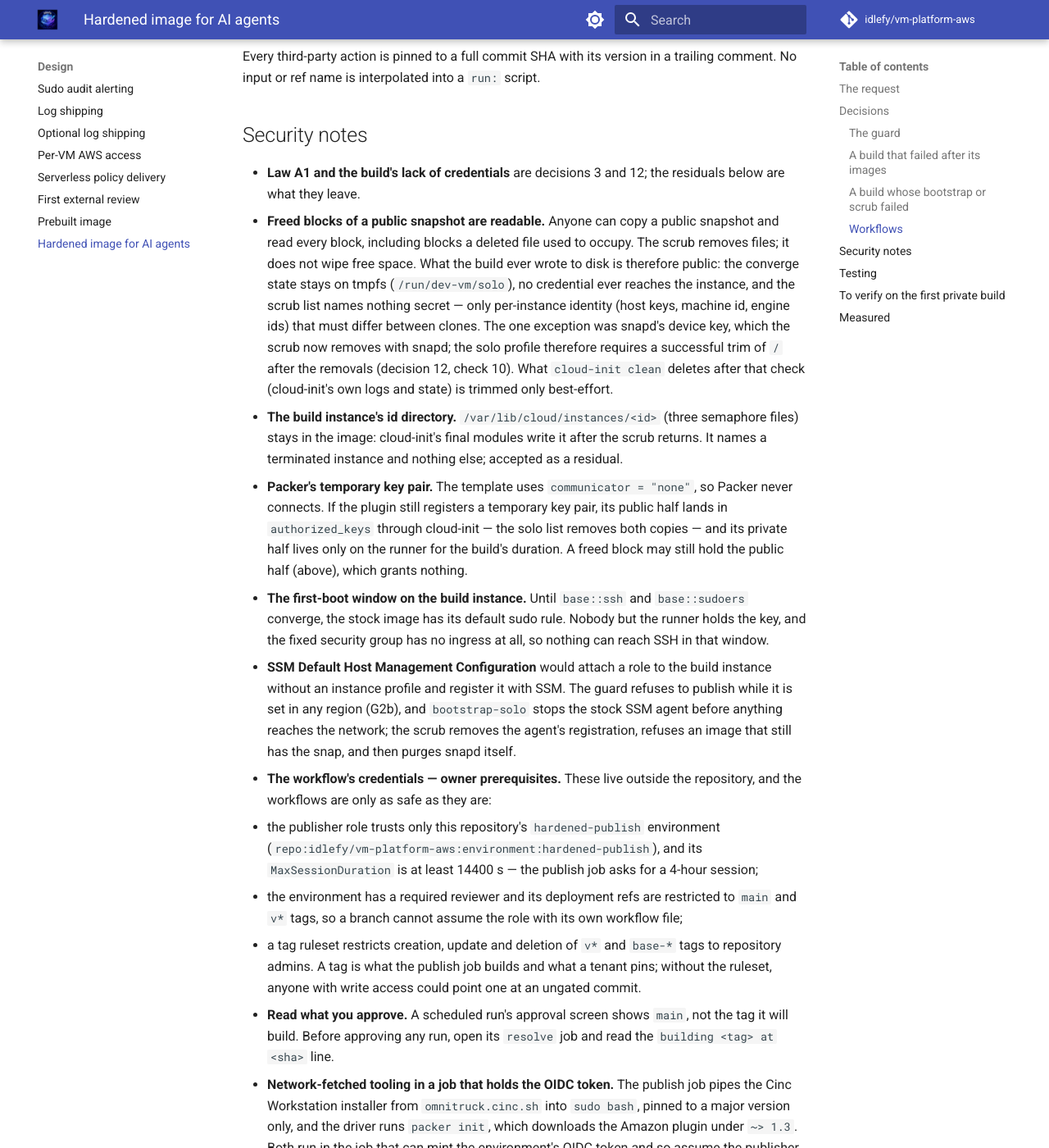
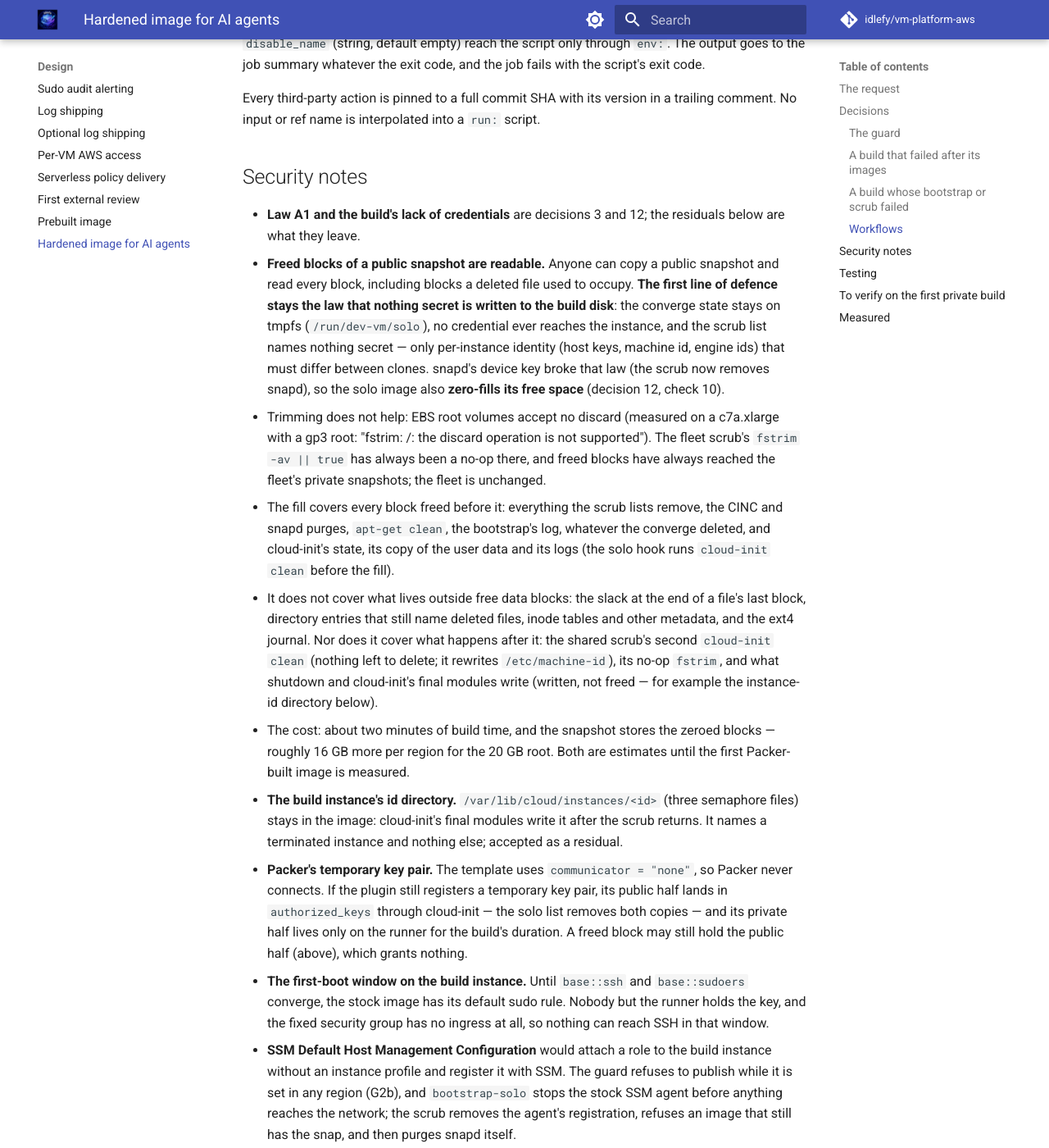
Before and after one commit to idlefy/vm-platform-aws, an MkDocs documentation site: the page built from docs/design/hardened-image.md, in a window 1280 px wide and 1400 px high, scrolled down 11741 px. Shown: the whole window at 82% size. Built offline with MkDocs 1.6.1 and Material for MkDocs 9.7.7, drawn with Linux system fonts in a browser that asks for light colours; comment, search, counter and statistics services are not loaded; some of the changed text lies outside the part shown.

Commit message:
fix(image): the solo scrub zero-fills free space instead of a strict trim EBS cannot do
EBS root volumes accept no discard (measured), so the strict fstrim refused
every build and a trim never freed anything in a snapshot. After every check
the solo hook now runs cloud-init clean, then fills / with zeros until it is
full, syncs and removes the file; the image is refused unless the fill ended
on a full filesystem after writing something and the file is gone. The fleet
scrub is unchanged.

```diff
--- a/docs/design/hardened-image.md
+++ b/docs/design/hardened-image.md
@@ -310,13 +310,16 @@ reaches it only through what the customer's own account does to the instance
       8. dpkg reports `cinc` as unknown or not installed, by the same strict
          rule;
       9. `/etc/dev-vm` — checked by `solo_dir` above;
-      10. last, `fstrim -v /` succeeds. A public snapshot's freed blocks are
-          readable (Security notes), and the removals above include the
-          build's snapd device key, so for this image a failed trim of the
-          root filesystem refuses it. The shared scrub's own `fstrim -av ||
-          true`, after `cloud-init clean`, stays best-effort: the fleet's
-          behaviour does not change, and the solo profile's strictness lives
-          only in its own hook.
+      10. last, `cloud-init clean --logs --machine-id`, then a **zero-fill
+          of `/`'s free space**: `dd if=/dev/zero` into one file on `/` until
+          the filesystem is full (root fills the reserved blocks too),
+          `sync`, remove the file, `sync`. The image is refused unless the
+          fill ended on "No space left on device" after writing something,
+          and the file is gone afterwards. The clean runs here, before the
+          fill, so that what it deletes is overwritten too; the shared
+          scrub's own clean after this hook then finds nothing left to
+          delete. A refusal from the fill comes after that clean. Why a
+          fill and not a trim: see "Freed blocks" in Security notes.
 
 13. **The publisher role is scoped to the build's own tags and a fixed,
     no-ingress security group.** The account also runs the dev organization's
@@ -540,15 +543,33 @@ trailing comment. No input or ref name is interpolated into a `run:` script.
   residuals below are what they leave.
 - **Freed blocks of a public snapshot are readable.** Anyone can copy a public
   snapshot and read every block, including blocks a deleted file used to
-  occupy. The scrub removes files; it does not wipe free space. What the
-  build ever wrote to disk is therefore public: the converge state stays on
-  tmpfs (`/run/dev-vm/solo`), no credential ever reaches the instance, and
-  the scrub list names nothing secret — only per-instance identity (host keys,
-  machine id, engine ids) that must differ between clones. The one exception
-  was snapd's device key, which the scrub now removes with snapd; the solo
-  profile therefore requires a successful trim of `/` after the removals
-  (decision 12, check 10). What `cloud-init clean` deletes after that check
-  (cloud-init's own logs and state) is trimmed only best-effort.
+  occupy. **The first line of defence stays the law that nothing secret is
+  written to the build disk**: the converge state stays on tmpfs
+  (`/run/dev-vm/solo`), no credential ever reaches the instance, and the
+  scrub list names nothing secret — only per-instance identity (host keys,
+  machine id, engine ids) that must differ between clones. snapd's device
+  key broke that law (the scrub now removes snapd), so the solo image also
+  **zero-fills its free space** (decision 12, check 10).
+  - Trimming does not help: EBS root volumes accept no discard (measured on a
+    c7a.xlarge with a gp3 root: "fstrim: /: the discard operation is not
+    supported"). The fleet scrub's `fstrim -av || true` has always been a
+    no-op there, and freed blocks have always reached the fleet's private
+    snapshots; the fleet is unchanged.
+  - The fill covers every block freed before it: everything the scrub lists
+    remove, the CINC and snapd purges, `apt-get clean`, the bootstrap's log,
+    whatever the converge deleted, and cloud-init's state, its copy of the
+    user data and its logs (the solo hook runs `cloud-init clean` before the
+    fill).
+  - It does not cover what lives outside free data blocks: the slack at the
+    end of a file's last block, directory entries that still name deleted
+    files, inode tables and other metadata, and the ext4 journal. Nor does
+    it cover what happens after it: the shared scrub's second `cloud-init
+    clean` (nothing left to delete; it rewrites `/etc/machine-id`), its
+    no-op `fstrim`, and what shutdown and cloud-init's final modules write
+    (written, not freed — for example the instance-id directory below).
+  - The cost: about two minutes of build time, and the snapshot stores the
+    zeroed blocks — roughly 16 GB more per region for the 20 GB root. Both
+    are estimates until the first Packer-built image is measured.
 - **The build instance's id directory.** `/var/lib/cloud/instances/<id>`
   (three semaphore files) stays in the image: cloud-init's final modules write
   it after the scrub returns. It names a terminated instance and nothing
@@ -672,6 +693,9 @@ build — none of it was exercised by hand:
 - **snapd is gone** from the image: no `snapd` package, no
   `/var/lib/snapd`, no `snap` command, and nothing else the purge removed
   matters (read the purge's package list on the console);
+- **The zero-fill** ends on "No space left on device", how long it takes,
+  and how much the snapshot grows (the estimates above: about two minutes,
+  roughly 16 GB per region);
 - **CreateImage** under the publisher role, and **CopyImage** to every
   region under the fence deny;
 - **Tags on the copies and their snapshots**: every copy and its snapshot
@@ -689,6 +713,11 @@ build — none of it was exercised by hand:
 
 ## Measured
 
+- EBS root volumes accept no discard: `fstrim: /: the discard operation is
+  not supported` (c7a.xlarge, gp3 root, a real build instance on
+  `f713504`, whose strict trim therefore refused every build; everything
+  before it — the snapd purge and every other check — passed).
+
 - `ec2:Owner` for Canonical's images is the alias `amazon`, not the account
   id (run 1, a refused RunInstances).
 - A stock noble image has no apt lists (run 2: `apt_package[ripgrep]: No
```
Also changed, not shown: docs/changelog.md (+7 -3 lines), 2 other files.
